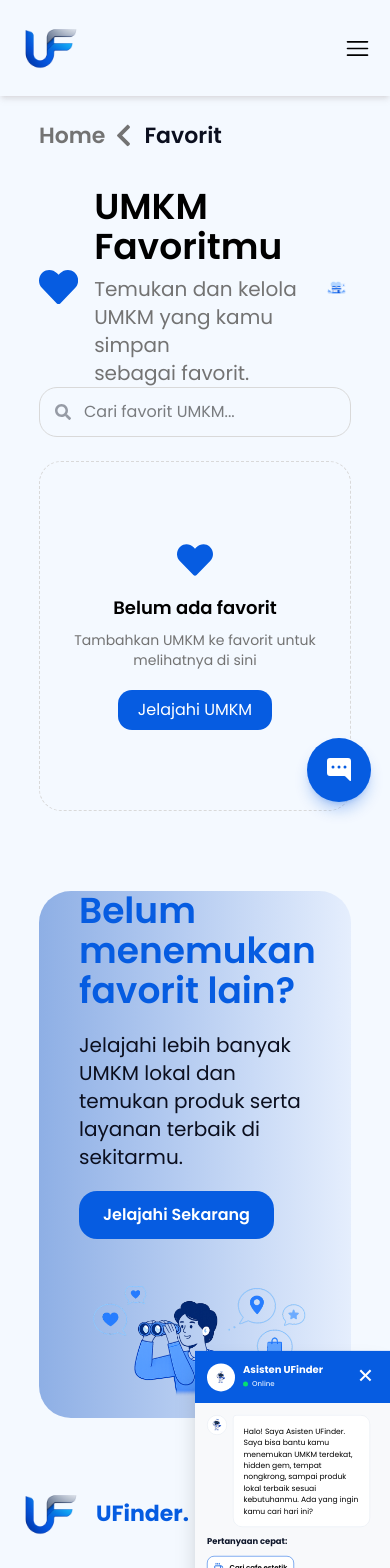
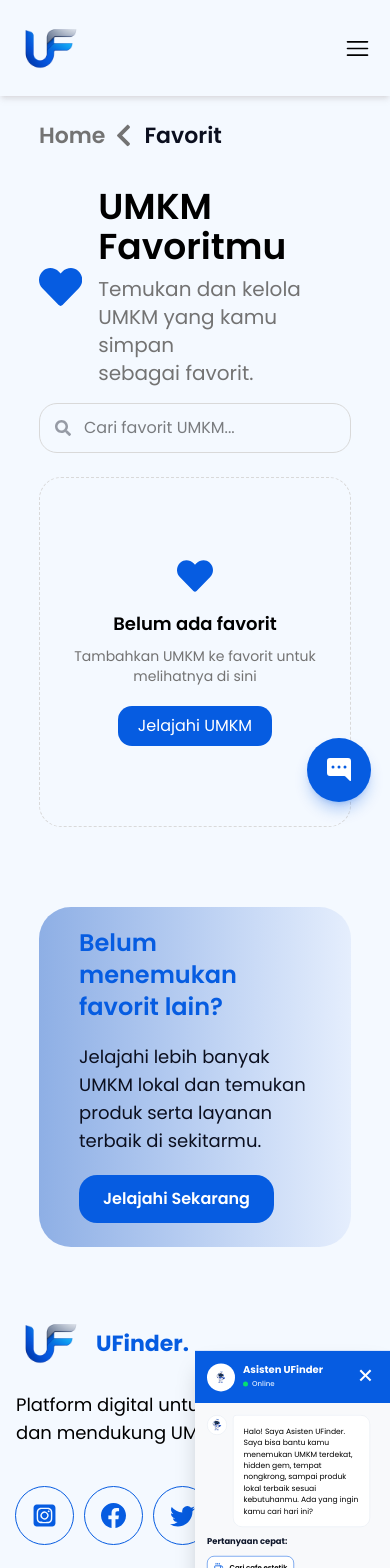
Before and after one commit to mdwkrnwn/PekanIT2026_SoftwareDev, a Next.js app: page /favorit in a window 390 px wide. Shown: the top 1568 px of the page. Built offline with nearby package versions, Linux system fonts and the light colour scheme.

Commit message:
fixed mbile display on favorit

```diff
--- a/app/favorit/Favorite.tsx
+++ b/app/favorit/Favorite.tsx
@@ -53,7 +53,7 @@ export default function Favorite({
   return (
     <div className="w-[80vw]">
       {/* HEADER */}
-      <section className="flex flex-row items-center justify-between">
+      <section className="flex flex-row mb-4 md:m-0 items-center justify-between">
         <div className="flex flex-row items-center gap-4">
           <FaHeart size={80} className="fill-primary" />
 
@@ -70,7 +70,7 @@ export default function Favorite({
           </div>
         </div>
 
-        <div>
+        <div className="hidden md:block">
           <Image
             src="/Favorite.png"
             width={450}
@@ -169,12 +169,12 @@ export default function Favorite({
       {/* CTA */}
       <section className="bg-primary relative mt-20 overflow-hidden rounded-[2rem] bg-linear-to-r dark:from-hero-end dark:to-hero-start from-[#8EAFE5] to-[#E5EEFD] text-white">
         <div className="md:grid-cols-2 grid items-center grid-cols-1 gap-6 px-10">
-          <div className="space-y-5">
-            <h2 className="text-primary dark:text-white text-4xl font-semibold">
+          <div className="space-y-5 mt-5 md:my-5">
+            <h2 className="text-primary dark:text-white text-2xl md:text-4xl font-semibold">
               Belum menemukan favorit lain?
             </h2>
 
-            <p className="text-foreground text-xl">
+            <p className="text-foreground text-lg md:text-xl">
               Jelajahi lebih banyak UMKM lokal dan
               temukan produk serta layanan terbaik di
               sekitarmu.
@@ -188,12 +188,12 @@ export default function Favorite({
             </Link>
           </div>
 
-          <div className="flex justify-center">
+          <div className="relative size-full flex justify-center">
             <Image
               src="/Favourite2.png"
               alt="Explore"
-              width={600}
-              height={400}
+              fill
+              className="object-cover"
             />
           </div>
         </div>
```
